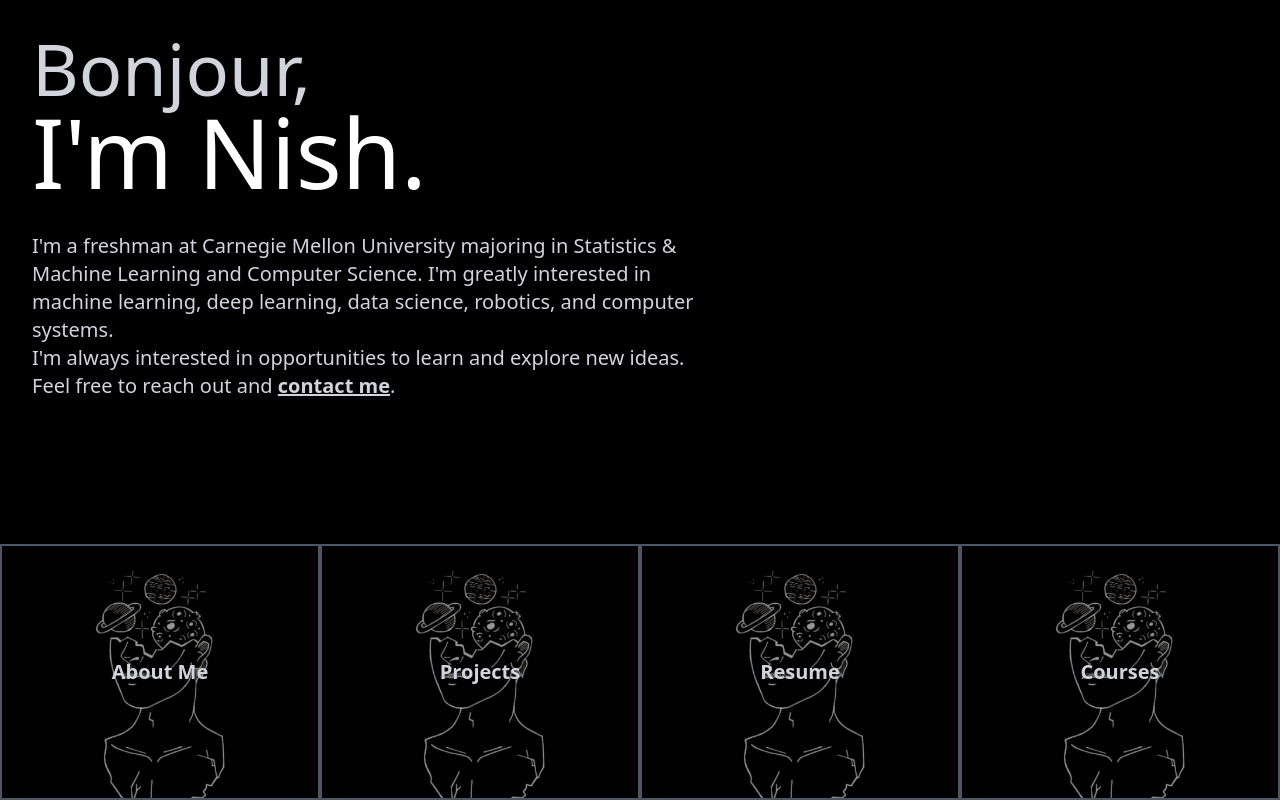
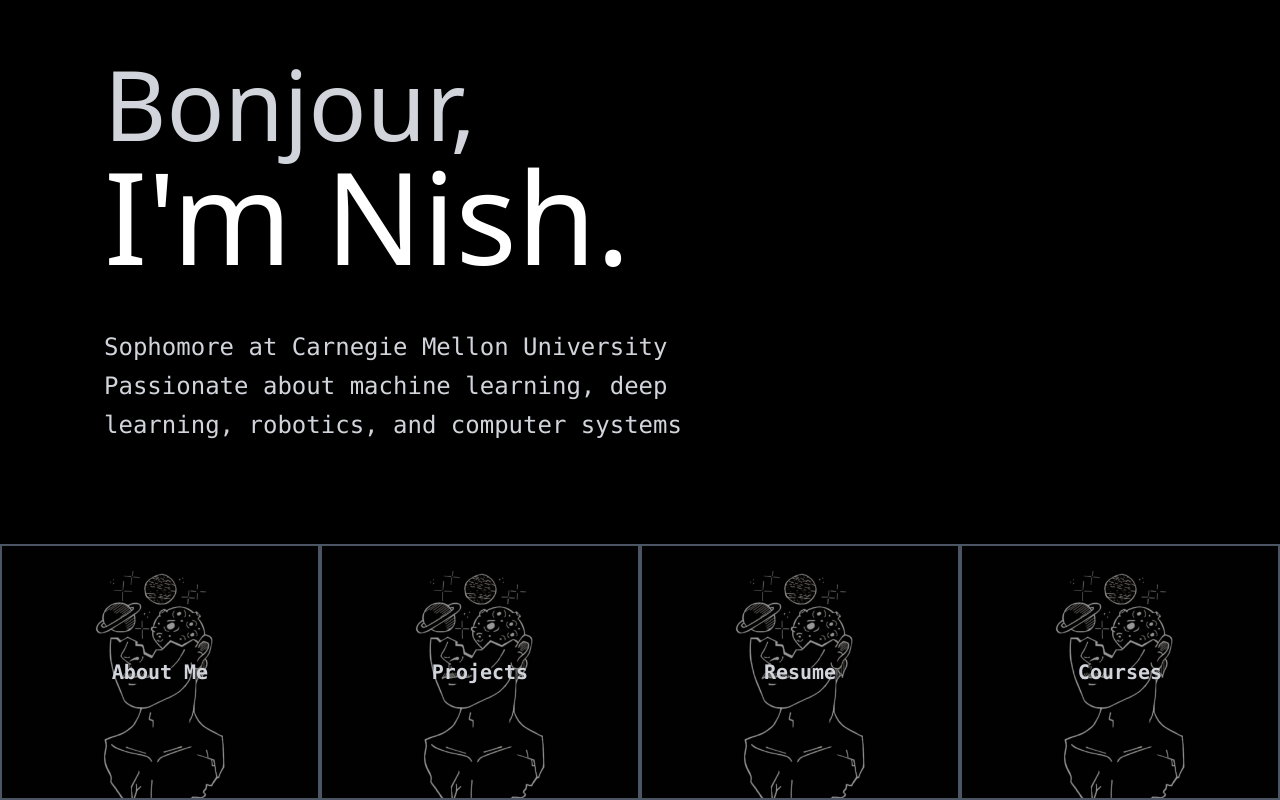
Before and after one commit to jasujanish/jasujanish.github.io, a React (Create React App) app: page / in a window 1280 px wide. Built offline with nearby package versions, Linux system fonts and the light colour scheme.

Commit message:
stylistic improvements

```diff
--- a/package.json
+++ b/package.json
@@ -1,8 +1,8 @@
 {
   "name": "portfolio4",
   "version": "0.1.0",
-  "private": true,
-  "homepage": "https://jasujanish.github.io/jasujanish.github.io",
+  "private": false,
+  "homepage": "https://jasujanish.github.io",
   "dependencies": {
     "@testing-library/dom": "^10.4.0",
     "@testing-library/jest-dom": "^6.6.3",
--- a/src/App.js
+++ b/src/App.js
@@ -1,114 +1,54 @@
-import './App.css'; // (Optional) any extra CSS you want
+import './App.css';
 import Greeting from "./components/greetings.js";
 import photo from './images/basic_image.jpg';
 import GridElement from './components/grid_element.js';
 
 export default function App() {
   return (
-    <div className="min-h-screen flex flex-col bg-black text-white cursor-cell">
-      {/* Main container */}
+    <div className="min-h-screen flex flex-col bg-black text-white cursor-cell font-mono overflow-hidden">
+
       <header
         className="
           relative
-            flex flex-col items-start justify-center
-            w-full h-3/5
+          flex items-start justify-start
+          w-full h-2/5
           bg-cover bg-center
-            p-8
+          p-10
+          mt-4
+          text-left
         "
       >
+        {/*
+          Give this inner div a max-width and left padding so it never spans
+          the full width, but still sits a bit in from the left edge.
+        */}
+        <div className="
+            max-w-2xl           /* cap how wide the text block can grow */
+            w-full
+            md:w-1/2            /* on medium screens, block is 50% of header width */
+            lg:w-1/3            /* on large screens, block is 33% of header width */
+            pl-4 md:pl-8 lg:pl-16   /* padding-left pushes the text in from the edge */
+        ">
+          <h1 className="font-semibold font-sans mb-12">
+            <Greeting />
+          </h1>
 
-          {/* Rotating greeting text */}
-          <div className="text-4xl md:text-5xl lg:text-6xl font-semibold mb-4 hover:cursor-text">
-            <Greeting />
+          <div className="text-gray-300 text-2xl leading-relaxed font-light">
+            <p>Sophomore at Carnegie Mellon University</p>
+            <p>Passionate about machine learning, deep learning, robotics, and computer systems</p>
           </div>
-          {/* Body text with contact link */}
-          <div className="max-w-2xl text-lg md:text-xl leading-relaxed text-gray-300 hover:cursor-text">
-          <p>
-          I'm a freshman at Carnegie Mellon University majoring in Statistics & Machine Learning and Computer Science. I'm greatly interested in machine learning, deep learning, data science, robotics, and computer systems.
-          </p>
-          <p>
-          I'm always interested in opportunities to learn and explore new ideas. Feel free to reach out and {' '}
-            <a
-              href="https://www.linkedin.com/in/nishchay-j/"
-              className="font-bold underline hover:text-blue-300"
-            >
-              contact&nbsp;me
-            </a>
-            .
-          </p>
         </div>
       </header>
+
+      {/* ======================================
+          Grid of cards below
+          ====================================== */}
       <div className="w-full grid grid-cols-1 sm:grid-cols-2 lg:grid-cols-4 gap-0 p-0 mt-auto">
-          <GridElement
-          image_background= {photo}
-          text="About Me"
-          />
-          <GridElement
-          image_background= {photo}
-          text="Projects"
-          />
-          <GridElement
-          image_background= {photo}
-          text="Resume"
-          />
-          <GridElement
-          image_background= {photo}
-          text="Courses"
-          />
+        <GridElement image_background={photo} text="About Me" />
+        <GridElement image_background={photo} text="Projects" />
+        <GridElement image_background={photo} text="Resume" />
+        <GridElement image_background={photo} text="Courses" />
       </div>
-        {/* Bottom section: Four “About me” buttons
-        <nav className="w-full h-2/5 flex flex-wrap">
-          {['About me', 'About me', 'About me', 'About me'].map((label, idx) => (
-            <div key={idx} className="w-1/2 md:w-1/4 p-4">
-              <button
-                className="
-                  w-full h-full
-                  bg-gray-700/50
-                  rounded-xl
-                  flex items-center justify-center
-                  text-xl font-medium
-                  hover:bg-gray-600/70
-                  transition
-                "
-              >
-                {label}
-              </button>
-            </div>
-          ))}
-        </nav>
-        <div className="w-full grid grid-cols-1 sm:grid-cols-2 lg:grid-cols-4 gap-4 p-4">
-          {cards.map((card, idx) => (
-            <a
-              key={idx}
-              href={card.href}
-              className="
-                relative
-                h-48
-                sm:h-56
-                md:h-64
-                rounded-xl
-                overflow-hidden
-                group
-                transform
-                hover:scale-[1.02]
-                transition
-              "
-            >
-              <div
-                className="absolute inset-0 bg-cover bg-center"
-                style={{ backgroundImage: `url(${card.imgSrc})` }}
-              />
-              <div className="absolute inset-0 bg-black bg-opacity-40" />
-              <div className="relative z-10 flex items-center justify-center h-full">
-                <span className="text-white text-xl font-semibold px-2 py-1 bg-black bg-opacity-60 rounded">
-                  {card.label}
-                </span>
-              </div>
-            </a>
-          ))}
-        </div>
-
-        */}
     </div>
   );
 }
--- /dev/null
+++ b/src/components/Greeting.css
@@ -0,0 +1,24 @@
+.shimmer {
+  background: linear-gradient(to right, #696969 20%, #fff 30%, #E0E0E0 70%);
+  background-size: 200% auto;
+  color: #000;
+  display: inline-block;
+  background-clip: text;
+  text-fill-color: transparent;
+  -webkit-background-clip: text;
+  -webkit-text-fill-color: transparent;
+  animation: shimmer 2s linear infinite;
+}
+
+.hover\:shimmer:hover {
+    background-position: 200% 0;
+}
+
+@keyframes shimmer {
+  0% {
+    background-position: -200% 0;
+  }
+  100% {
+    background-position: 200% 0;
+  }
+}
--- a/src/components/greetings.js
+++ b/src/components/greetings.js
@@ -1,4 +1,5 @@
 import React, { useState, useEffect } from "react";
+import './Greeting.css'; // Import the CSS file
 
 const phrases = [
     'Hi,',
@@ -18,9 +19,9 @@
     return () => clearInterval(handle);
   }, []);
 
-  return <div className="font-light mb-4">
-            <h1 className="text-5xl md:text-6xl lg:text-7xl text-gray-300"> {phrases[idx]} </h1>
-            <h1 className="text-6xl md:text-7xl lg:text-8xl text-white "> <span className="hover:cursor-text">I'm  Nish. </span> </h1>
+  return <div className="font-light mb-4 ">
+            <h1 className="text-6xl md:text-7xl lg:text-8xl text-gray-300"> {phrases[idx]} </h1>
+            <h1 className="text-7xl md:text-8xl lg:text-9xl text-white "> <span className="hover:bg-gradient-to-r from-purple-500 via-pink-500 to-amber-500 hover:cursor-text hover:bg-clip-text hover:text-transparent">I'm  Nish. </span> </h1>
         </div>
 };
 
```
Also changed, not shown: 1 other file (tests, documents, lock files or other folders). Lines whose indentation alone changed are shown as unchanged.
